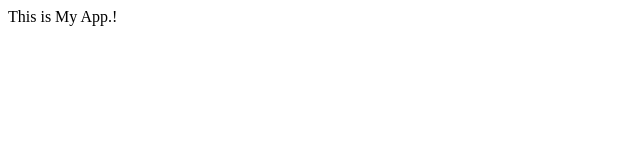
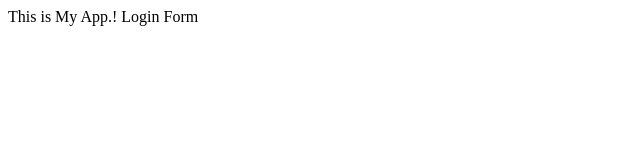
Before and after one commit to chiara7538/myappsample, a plain HTML site: page index.html in a window 1280 px wide. Shown: the whole page, without its empty margins (0-640 px from the left). Drawn offline with Linux system fonts and the light colour scheme.

Commit message:
login form

```diff
--- a/index.html
+++ b/index.html
@@ -7,6 +7,6 @@
     <title>GIT Tutorials</title>
   </head>
   <body>
-    This is My App.!
+    This is My App.! Login Form
   </body>
 </html>
```
Also changed, not shown: login.html (added).
